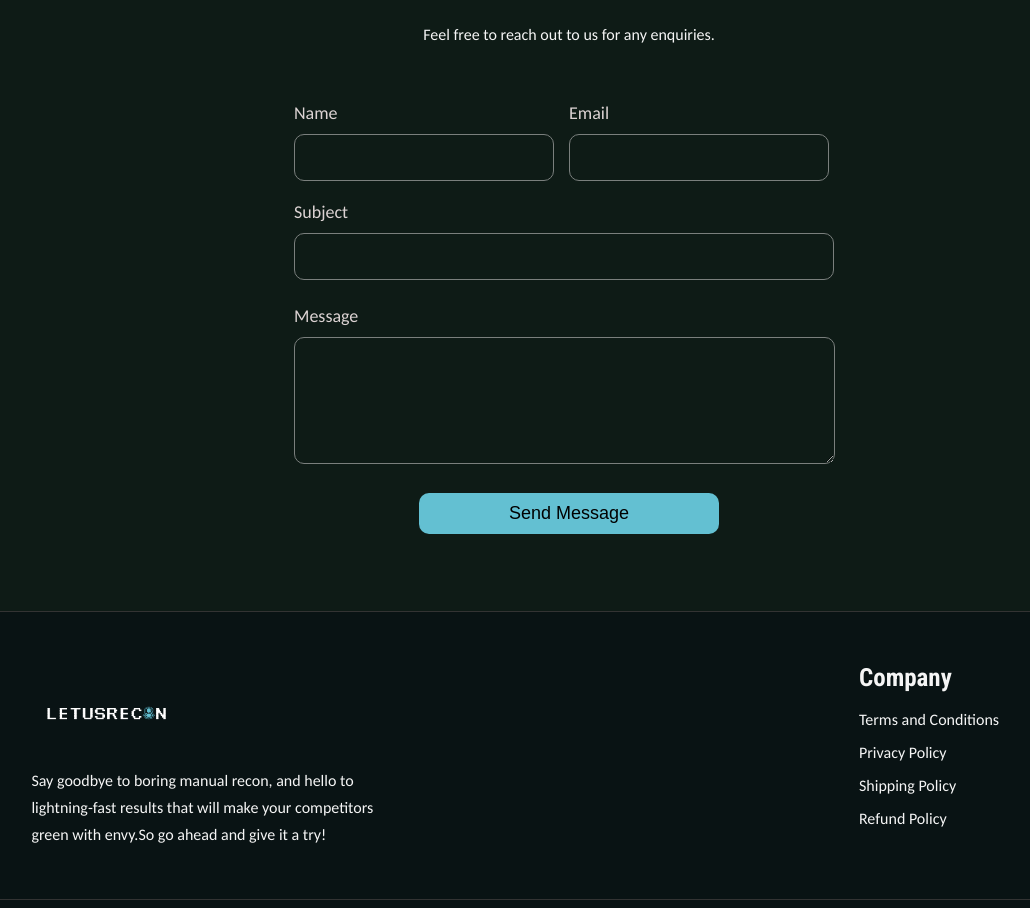
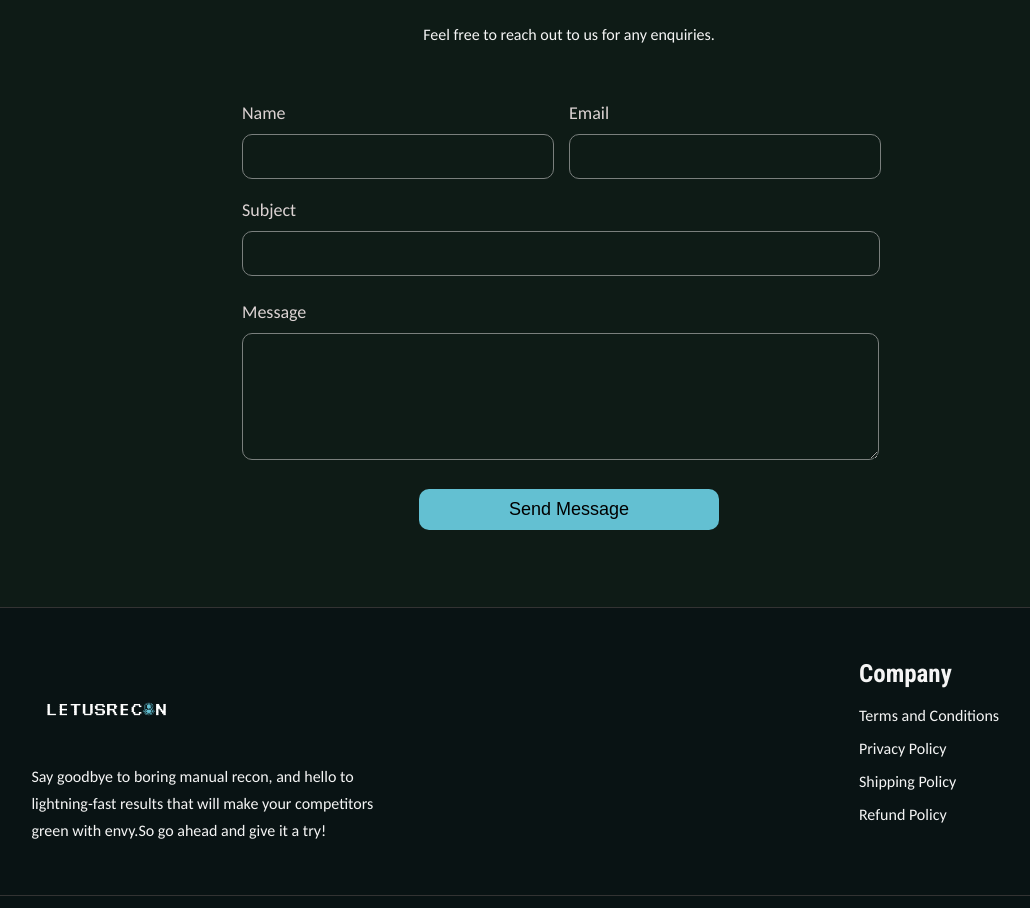
Before and after one commit to letusrecon/Frontend, a Next.js app: page / in a window 1280 px wide. Shown: the part 3860-4768 px from the top of the page, without its empty margins (71-1101 px from the left). Built offline with nearby package versions, Linux system fonts and the light colour scheme; a web font is replaced by a local one.

Commit message:
form width

```diff
--- a/src/Components/Contact.js
+++ b/src/Components/Contact.js
@@ -62,7 +62,7 @@ export default function Contact() {
               className={styles.textarea}
               name=""
               id="message"
-              cols="63"
+              cols="75"
               rows="7"
             ></textarea>
           </div>
--- a/src/Components/Contact.module.css
+++ b/src/Components/Contact.module.css
@@ -71,8 +71,8 @@
 .name_input{
         background: none;
     border: 1px solid #7a7f7d;
-    width: 260px;
-    padding: 15px ;
+    width: 312px;
+    padding: 14px ;
     border-radius: 10px;
     margin-right: 15px;
 
@@ -80,7 +80,7 @@
 
 }
 
-/* Applies to ther inputs */
+/* Applies to other inputs */
 
 .input_wrap{
     margin-bottom: 25px;
@@ -102,8 +102,8 @@
 .input{
     background: none;
     border: 1px solid #7a7f7d;
-    width: 540px;
-    padding: 15px ;
+    width: 638px;
+    padding: 14px ;
     border-radius: 10px;
 
     color: whitesmoke;
```
